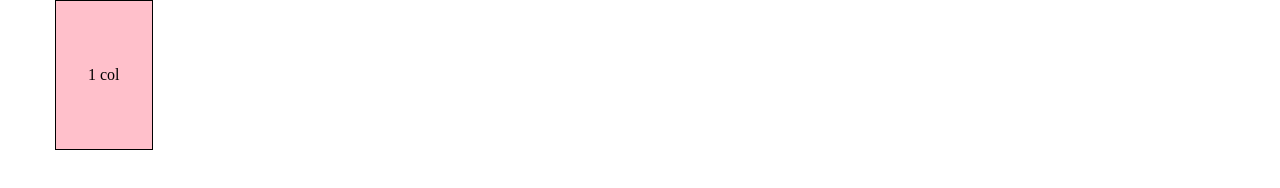
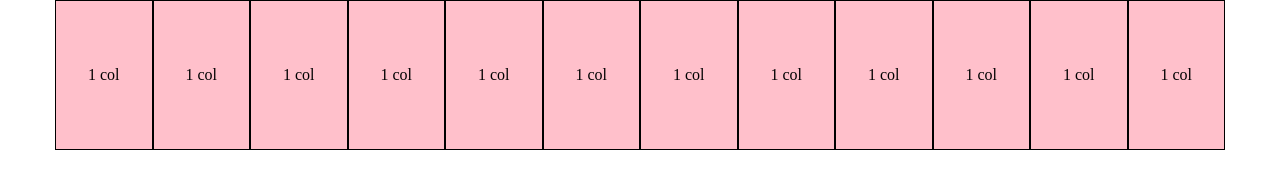
Before and after one commit to Adriano-Defilippis/html-css-12bool, a plain HTML site: page index.html in a window 1280 px wide. Drawn offline with Linux system fonts and the light colour scheme.

Commit message:
fila 1 da 12 colonne, 1/12

```diff
--- a/index.html
+++ b/index.html
@@ -14,6 +14,51 @@
         <div class="col-1">
           <p>1 col</p>
         </div>
+
+        <div class="col-1">
+          <p>1 col</p>
+        </div>
+
+        <div class="col-1">
+          <p>1 col</p>
+        </div>
+
+        <div class="col-1">
+          <p>1 col</p>
+        </div>
+
+        <div class="col-1">
+          <p>1 col</p>
+        </div>
+
+        <div class="col-1">
+          <p>1 col</p>
+        </div>
+
+        <div class="col-1">
+          <p>1 col</p>
+        </div>
+
+        <div class="col-1">
+          <p>1 col</p>
+        </div>
+
+        <div class="col-1">
+          <p>1 col</p>
+        </div>
+
+        <div class="col-1">
+          <p>1 col</p>
+        </div>
+
+        <div class="col-1">
+          <p>1 col</p>
+        </div>
+
+        <div class="col-1">
+          <p>1 col</p>
+        </div>
+
     </div>
 
   </body>
```
